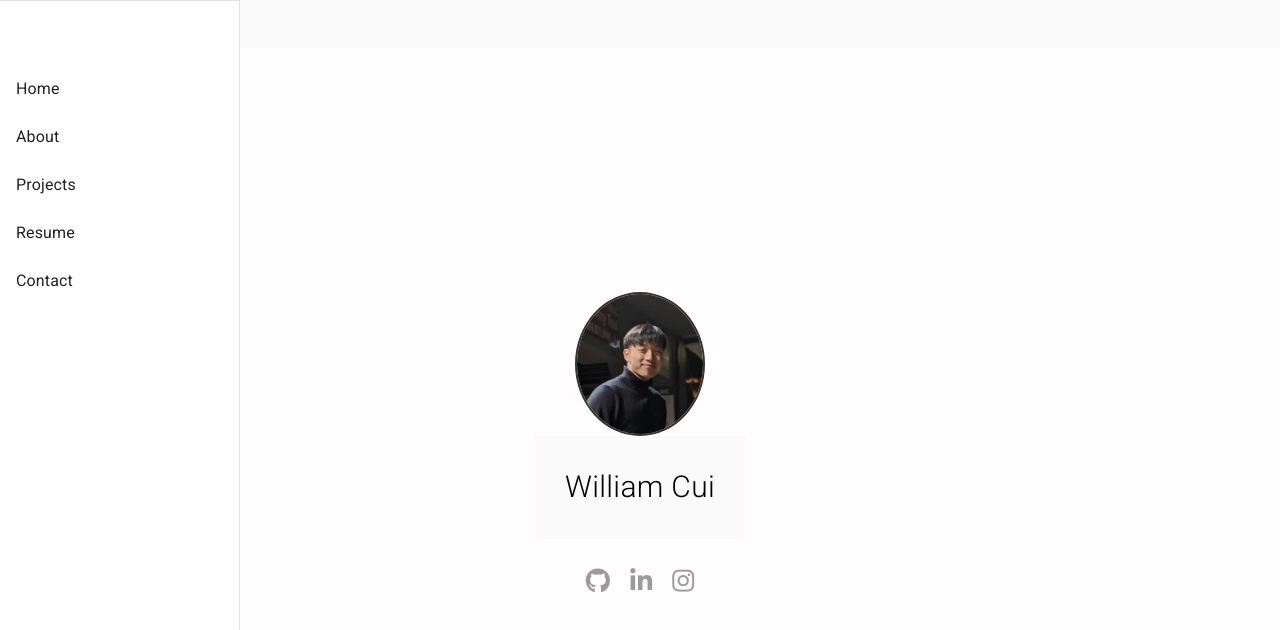
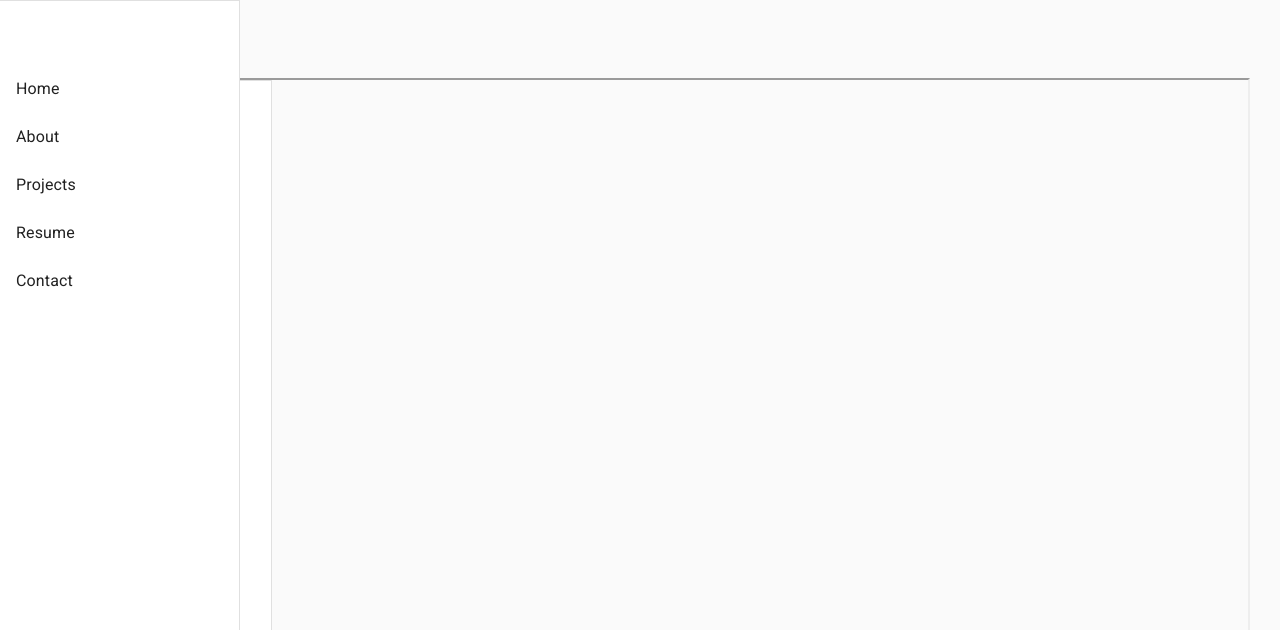
Before and after one commit to spyrux/spyrux.github.io, a React (Create React App) app: page /resume in a window 1280 px wide. Shown: the top 630 px of the page. Built offline with nearby package versions, Linux system fonts and the light colour scheme.

Commit message:
added resume page

```diff
--- a/src/Resume.js
+++ b/src/Resume.js
@@ -1,22 +1,15 @@
 import React, { Component } from 'react';
-import logo from './profilepicture.png';
-import Socials from './components/Socials';
+import resume from './William_Cui_Resume.pdf';
+
 import './Home.css';
 
 class Resume extends Component {
     render() {
         return (
-            <div className="Home">
-            <header className="Home-header">
-              <img src={logo} className="Home-logo" alt="logo" />
-
-              <body className="Home-link">
-                William Cui
-            </body>
-
-              <Socials />
-            </header>
-          </div>)
+          <body className = 'Home-link'>
+          <iframe src={resume} width="100%" height="670px">
+          </iframe>
+        </body>)
 }
 }
 export default Resume
```
